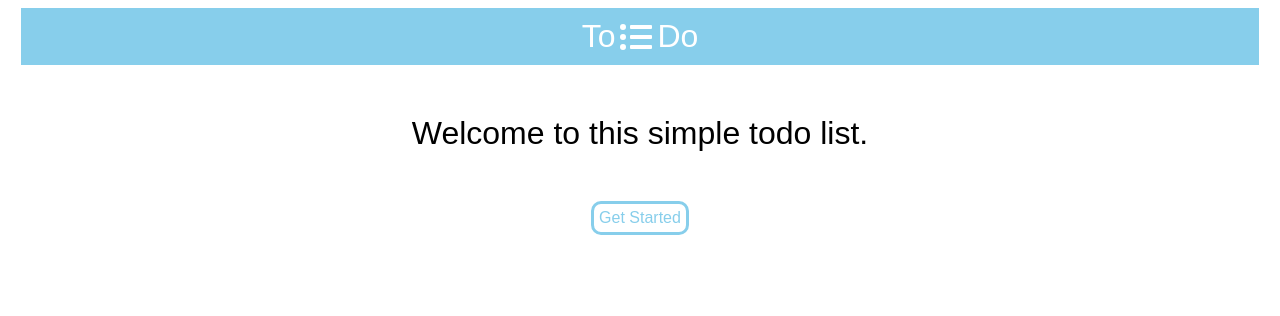
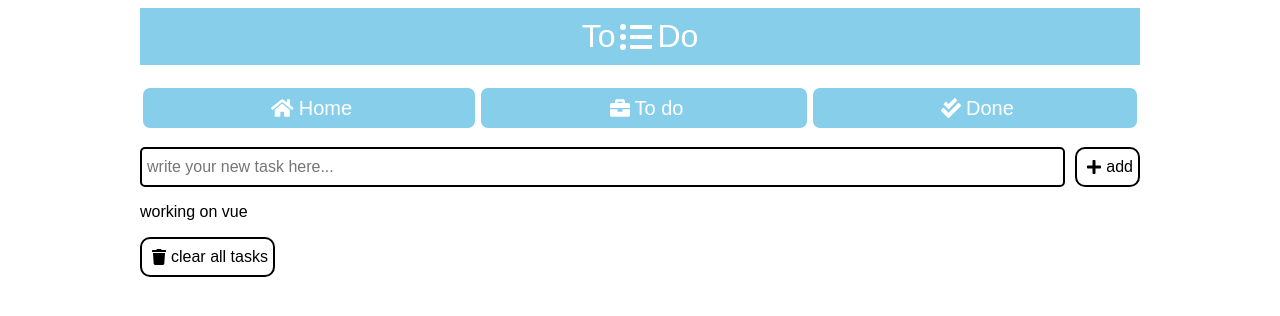
Before and after one commit to aaronsum1102/todo-vue, a Vue app: page /main/todoList/1 in a window 1280 px wide. Shown: the top 316 px of the page. Built offline with nearby package versions, Linux system fonts and the light colour scheme.

Commit message:
add params to route

```diff
--- a/src/App.vue
+++ b/src/App.vue
@@ -21,6 +21,8 @@
   font-family: Arial, Helvetica, sans-serif;
   margin-left: 1%;
   margin-right: 1%;
+  max-width: 1000px;
+  margin: auto;
 }
 .header {
   position:sticky;
@@ -31,6 +33,6 @@
 }
 .body{
   margin-top: 2%;
-  font-size:2vh;
+  font-size:2.5vh;
 }
 </style>
--- a/src/components/atoms/BaseButton.vue
+++ b/src/components/atoms/BaseButton.vue
@@ -34,6 +34,7 @@
   border: 3px solid;
   border-radius: 10px;
   background: inherit;
+  cursor: pointer;
 }
 .button-icon{
   align-self:center;
--- a/src/components/atoms/TextMessage.vue
+++ b/src/components/atoms/TextMessage.vue
@@ -1,5 +1,5 @@
 <template>
-    <div> {{message}}</div>
+    <div @click="$emit('clicked')"> {{message}}</div>
 </template>
 
 <script>
--- a/src/components/molecules/ItemsListItem.vue
+++ b/src/components/molecules/ItemsListItem.vue
@@ -6,7 +6,8 @@
           @change="setStatus(item)"/>
         <to-do-item-message class="details"
           :message="item.description"
-          :class="{done: item.status}" />
+          :class="{done: item.status}"
+          @clicked="$emit('clicked', item.id)"/>
     </div>
 </template>
 
--- a/src/components/molecules/NavigationButtons.vue
+++ b/src/components/molecules/NavigationButtons.vue
@@ -45,6 +45,6 @@
   width: 100%;
 }
 .router-link-active{
-  background: blue;
+  background: skyblue;
 }
 </style>
--- a/src/components/organisms/ItemsList.vue
+++ b/src/components/organisms/ItemsList.vue
@@ -1,9 +1,10 @@
 <template>
   <div class="items-list">
-    <items-list-item class="item"
-      v-for="item in items"
-      v-bind:key="item.id"
-      :item="item"/>
+      <items-list-item class="item"
+        v-for="item in items"
+        v-bind:key="item.id"
+        :item="item"
+        @clicked="showTodo"/>
   </div>
 </template>
 
@@ -20,6 +21,22 @@
       type: Array,
       required: true
     }
+  },
+  methods: {
+    showTodo (id) {
+      this.$router.push({
+        name: 'todoItem',
+        params: {
+          id: id
+        }
+      })
+    }
   }
 }
 </script>
+
+<style scoped>
+.item{
+  cursor: pointer;
+}
+</style>
--- a/src/components/views/DoneView.vue
+++ b/src/components/views/DoneView.vue
@@ -4,6 +4,7 @@
     <p>
       <done-items :items="getDone"/>
     </p>
+    <router-view />
   </div>
 </template>
 
--- a/src/components/views/HomeBody.vue
+++ b/src/components/views/HomeBody.vue
@@ -39,8 +39,9 @@
   text-align: center;
 }
 .button {
-  background: white;
-  color:skyblue;
+  padding: 10px;
+  background: skyblue;
+  color:white;
   cursor: pointer;
   font-size: inherit;
 }
--- /dev/null
+++ b/src/components/views/TodoItemView.vue
@@ -0,0 +1,26 @@
+<template>
+  <p>
+    <Todo :message="getMessage"/>
+  </p>
+</template>
+
+<script>
+import Todo from '../atoms/TextMessage.vue'
+import { mapState } from 'vuex'
+
+export default {
+  name: 'TodoItemView',
+  components: {
+    Todo
+  },
+  computed: {
+    ...mapState('todoStore', [
+      'todos'
+    ]),
+    getMessage () {
+      const { id } = this.$route.params
+      return this.todos[id].description
+    }
+  }
+}
+</script>
--- a/src/components/views/TodoView.vue
+++ b/src/components/views/TodosView.vue
@@ -15,7 +15,7 @@
 import { mapGetters } from 'vuex'
 
 export default {
-  name: 'TodoView',
+  name: 'TodosView',
   components: {
     Summary,
     Todos
--- a/src/router/router.js
+++ b/src/router/router.js
@@ -2,36 +2,44 @@
 import Router from 'vue-router'
 import Home from '../components/views/HomeBody.vue'
 import Main from '../components/views/MainBody.vue'
-import Todos from '../components/views/TodoView.vue'
+import Todos from '../components/views/TodosView.vue'
 import Done from '../components/views/DoneView.vue'
+import TodoItemView from '../components/views/TodoItemView.vue'
 
 Vue.use(Router)
 
 const routes = [
-  {
-    path: '/',
-    name: 'home',
-    component: Home
-  },
   {
     path: '/main',
     name: 'main',
     component: Main,
     children: [
       {
-        path: '/main/todoList',
+        path: '/main/todoList/',
         name: 'todos',
         component: Todos
       },
       {
-        path: '/done',
+        path: '/main/done',
         name: 'done',
         component: Done
+      },
+      {
+        path: '/main/todoList/:id',
+        name: 'todoItem',
+        component: TodoItemView,
+        props: true
       }
     ]
+  },
+  {
+    path: '/',
+    name: 'home',
+    component: Home
   }
 ]
 
 export default new Router({
+  mode: 'history',
   routes
 })
```
